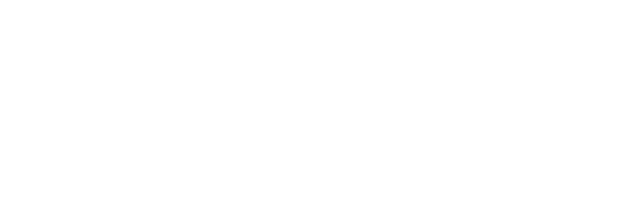
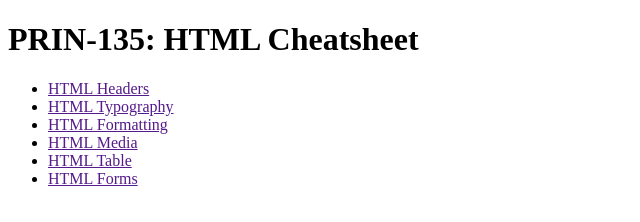
Before and after one commit to HeidelV/PRIN135L-PRELIM-EXAM, a plain HTML site: page index.html in a window 1280 px wide. Shown: the whole page, without its empty margins (0-640 px from the left). Drawn offline with Linux system fonts and the light colour scheme.

Commit message:
Created nav

```diff
--- a/index.html
+++ b/index.html
@@ -1,7 +1,18 @@
 <!DOCTYPE html>
 <html>
     <head>
-        <title></title>
+        <title>PRIN-135: HTML Cheatsheet</title>
+        <h1>PRIN-135: HTML Cheatsheet</h1>
+        <nav id="top">
+            <ul>
+                <li><a href="">HTML Headers</a></li>
+                <li><a href="">HTML Typography</a></li>
+                <li><a href="">HTML Formatting</a></li>
+                <li><a href="">HTML Media</a></li>
+                <li><a href="">HTML Table</a></li>
+                <li><a href="">HTML Forms</a></li>
+            </ul>
+        </nav>
     </head>
     <body>
     </body>
```
